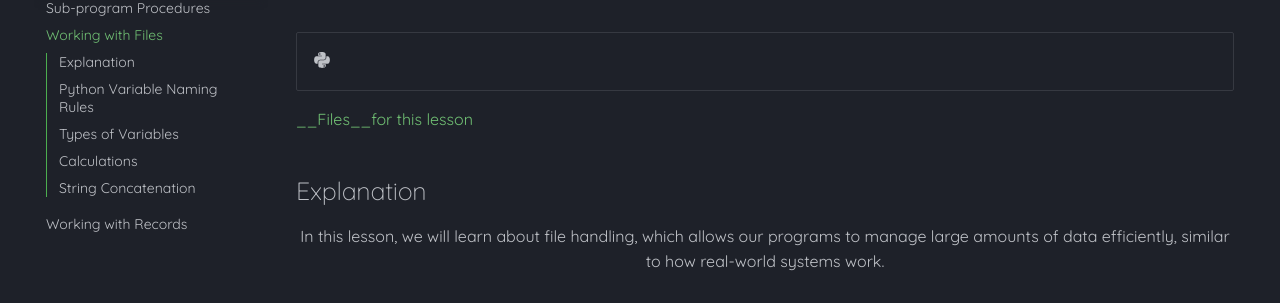
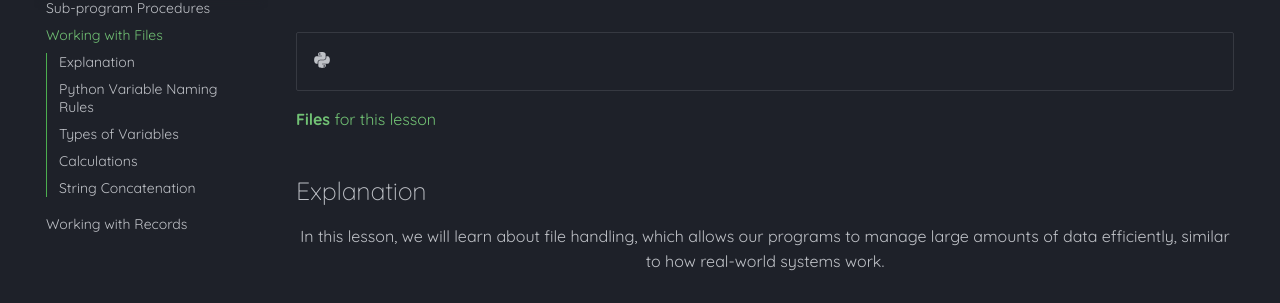
Before and after one commit to Mr-Wood-CS/Higher-Computing-Science-MD-Files, an MkDocs documentation site: the page built from docs/SI/02-Working-with-Files.md, in a window 1280 px wide and 900 px high. Shown: the part 196-499 px from the top of the window. Built offline with MkDocs 1.6.1 and Material for MkDocs 9.7.7, drawn with Linux system fonts in a browser that asks for light colours.

Commit message:
Update 02-Working-with-Files.md

```diff
--- a/docs/SI/02-Working-with-Files.md
+++ b/docs/SI/02-Working-with-Files.md
@@ -4,7 +4,7 @@
 - :fontawesome-brands-python:
 </div>
 
-[__Files__for this lesson](https://github.com/Mr-Wood-CS/National-5-Computing-Science-Code-Files/tree/b37eed7eaec3ed4b1d16cf3238b6ddd619c9ff1e/05-File-Handling-(csv%20files))
+[__Files__ for this lesson](https://github.com/Mr-Wood-CS/National-5-Computing-Science-Code-Files/tree/b37eed7eaec3ed4b1d16cf3238b6ddd619c9ff1e/05-File-Handling-(csv%20files))
 
 ## Explanation
 
```
